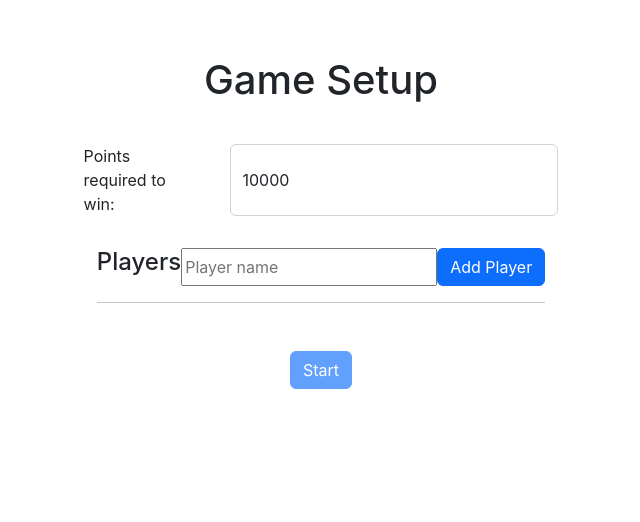
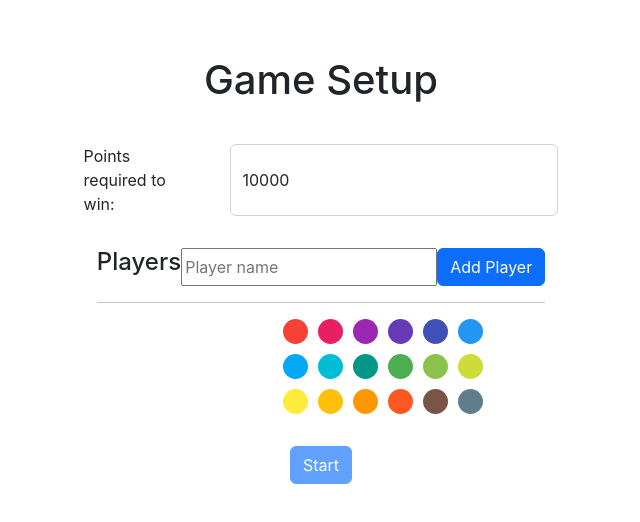
Before and after one commit to jkclark/Farkel, a React (Create React App) app in the folder farkel-score-ui/: page / in a window 1280 px wide. Both pictures are taken after a click on the button "Let's go". Shown: the top 522 px of the page, without its empty margins (319-959 px from the left). Built offline with nearby package versions, Linux system fonts and the light colour scheme; the HTML template or start-up script is replaced by a standard one.

Commit message:
Implemented color picker.

```diff
--- /dev/null
+++ b/farkel-score-ui/src/components/colorPicker.css
@@ -0,0 +1,16 @@
+.color-picker {
+  min-width: 200px;
+  display: grid;
+  grid-template-columns: repeat(auto-fit, minmax(25px, 1fr));
+  gap: 10px;
+}
+
+.color-picker-dot {
+  height: 25px;
+  width: 25px;
+  border-radius: 50%;
+}
+
+.disabled-color-dot {
+  opacity: 30%;
+}
--- /dev/null
+++ b/farkel-score-ui/src/components/colorPicker.js
@@ -0,0 +1,102 @@
+import { useState } from "react";
+
+import "./colorPicker.css";
+
+const INITIAL_COLORS = [
+  "#f44336",
+  "#e91e63",
+  "#9c27b0",
+  "#673ab7",
+  "#3f51b5",
+  "#2196f3",
+  "#03a9f4",
+  "#00bcd4",
+  "#009688",
+  "#4caf50",
+  "#8bc34a",
+  "#cddc39",
+  "#ffeb3b",
+  "#ffc107",
+  "#ff9800",
+  "#ff5722",
+  "#795548",
+  "#607d8b",
+];
+
+function ColorDot(props) {
+  function setPlayerColor() {
+    // Why does this not work?
+    // props.setPlayerColors(
+    //   [...props.playerColors].splice(
+    //     props.currentPlayerColorIndex,
+    //     1,
+    //     props.color
+    //   )
+    // );
+
+    const newPlayerColors = [...props.playerColors];
+    newPlayerColors.splice(props.currentPlayerColorIndex, 1, props.color);
+    props.setPlayerColors(newPlayerColors);
+  }
+
+  function enableDisableColors(enableColor) {
+    const newDisabledColors = [...props.disabledColors];
+
+    // Enable previous color (if applicable)
+    const enableColorIndex = INITIAL_COLORS.indexOf(enableColor);
+    if (enableColorIndex > -1) {
+      newDisabledColors[enableColorIndex] = false;
+    }
+
+    // Disable current color
+    newDisabledColors[props.index] = true;
+
+    props.setDisabledColors(newDisabledColors);
+  }
+
+  function handleColorDotClick() {
+    if (!props.disabled && props.currentPlayerColorIndex !== null) {
+      const prevColor = props.playerColors[props.currentPlayerColorIndex];
+
+      setPlayerColor();
+
+      enableDisableColors(prevColor);
+    }
+  }
+
+  return (
+    <span
+      className={
+        "color-picker-dot" + (props.disabled ? " disabled-color-dot" : "")
+      }
+      style={{ backgroundColor: props.color }}
+      onClick={handleColorDotClick}
+    ></span>
+  );
+}
+
+function ColorPicker(props) {
+  const [disabledColors, setDisabledColors] = useState(
+    Array(INITIAL_COLORS.length).fill(false)
+  );
+
+  return (
+    <div className="color-picker">
+      {INITIAL_COLORS.map((color, index) => (
+        <ColorDot
+          color={color}
+          currentPlayerColorIndex={props.currentPlayerColorIndex}
+          disabled={disabledColors[index]}
+          disabledColors={disabledColors}
+          index={index}
+          key={index}
+          playerColors={props.playerColors}
+          setDisabledColors={setDisabledColors}
+          setPlayerColors={props.setPlayerColors}
+        />
+      ))}
+    </div>
+  );
+}
+
+export default ColorPicker;
--- a/farkel-score-ui/src/components/gameSetupPage.js
+++ b/farkel-score-ui/src/components/gameSetupPage.js
@@ -2,6 +2,7 @@ import { useState } from "react";
 import Button from "react-bootstrap/Button";
 import Container from "react-bootstrap/Container";
 
+import ColorPicker from "./colorPicker";
 import { DEFAULT_WIN_NUMBER } from "../constants";
 
 import "./gameSetupPage.css";
@@ -67,6 +68,9 @@ function PlayerEntry(props) {
       <span
         className="color-dot"
         style={{ backgroundColor: props.color }}
+        onClick={() => {
+          props.setCurrentPlayerColorIndex(props.index);
+        }}
       ></span>
     </div>
   );
@@ -78,10 +82,12 @@ function PlayerList(props) {
       {props.players.map((player, index) => (
         <PlayerEntry
           name={player}
+          index={index}
           key={index.toString()}
           color={props.playerColors[index]}
           players={props.players}
           playerColors={props.playerColors}
+          setCurrentPlayerColorIndex={props.setCurrentPlayerColorIndex}
           setPlayers={props.setPlayers}
           setPlayerColors={props.setPlayerColors}
         />
@@ -91,6 +97,8 @@ function PlayerList(props) {
 }
 
 function PlayerInput(props) {
+  const [currentPlayerColorIndex, setCurrentPlayerColorIndex] = useState(null);
+
   function checkPlayerNameInput() {
     const nameInput = document.getElementsByName("player-name-input")[0];
     const nameInputValue = nameInput.value;
@@ -134,7 +142,13 @@ function PlayerInput(props) {
         <PlayerList
           players={props.players}
           playerColors={props.playerColors}
+          setCurrentPlayerColorIndex={setCurrentPlayerColorIndex}
           setPlayers={props.setPlayers}
+          setPlayerColors={props.setPlayerColors}
+        />
+        <ColorPicker
+          currentPlayerColorIndex={currentPlayerColorIndex}
+          playerColors={props.playerColors}
           setPlayerColors={props.setPlayerColors}
         />
       </div>
```
